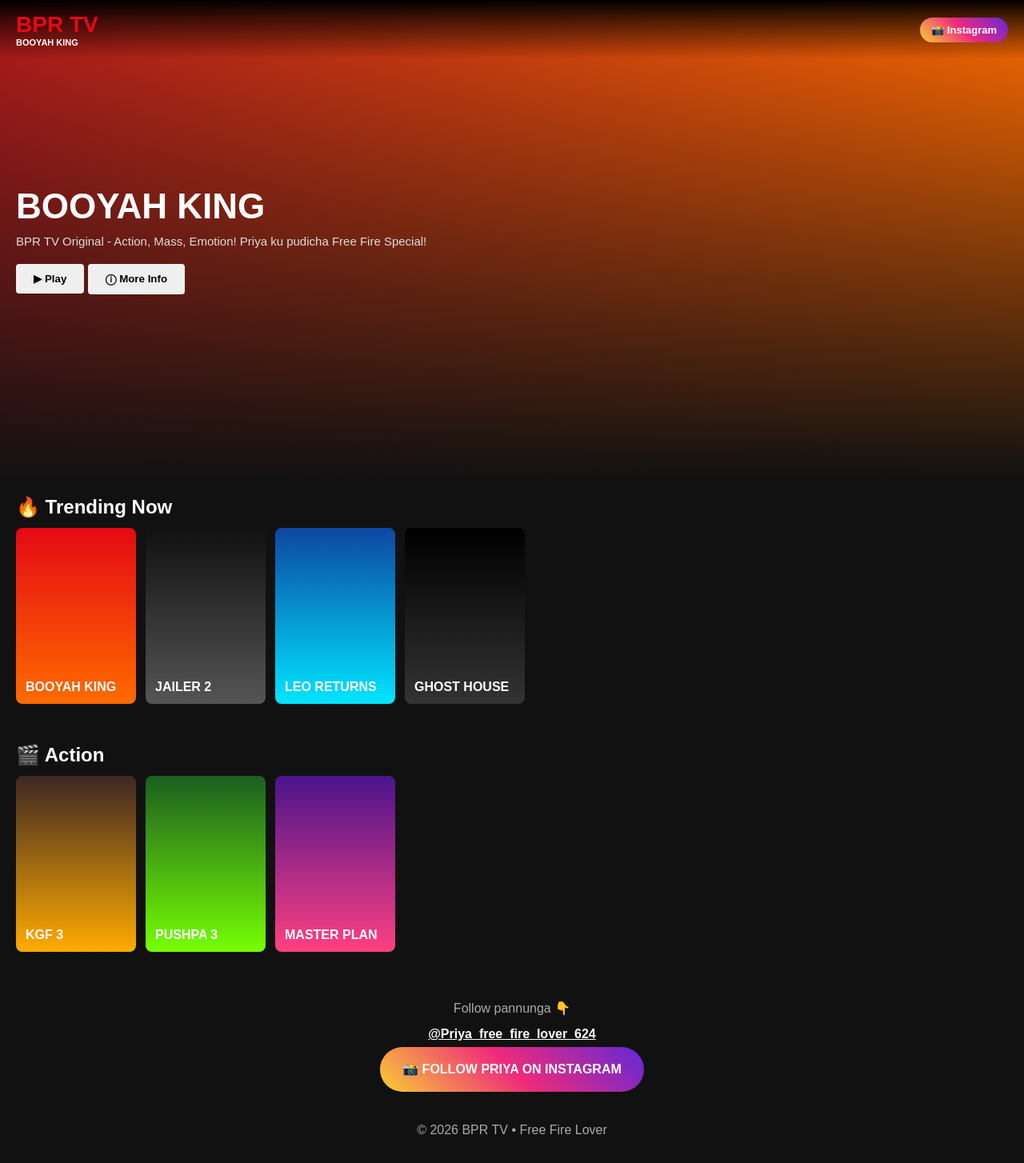
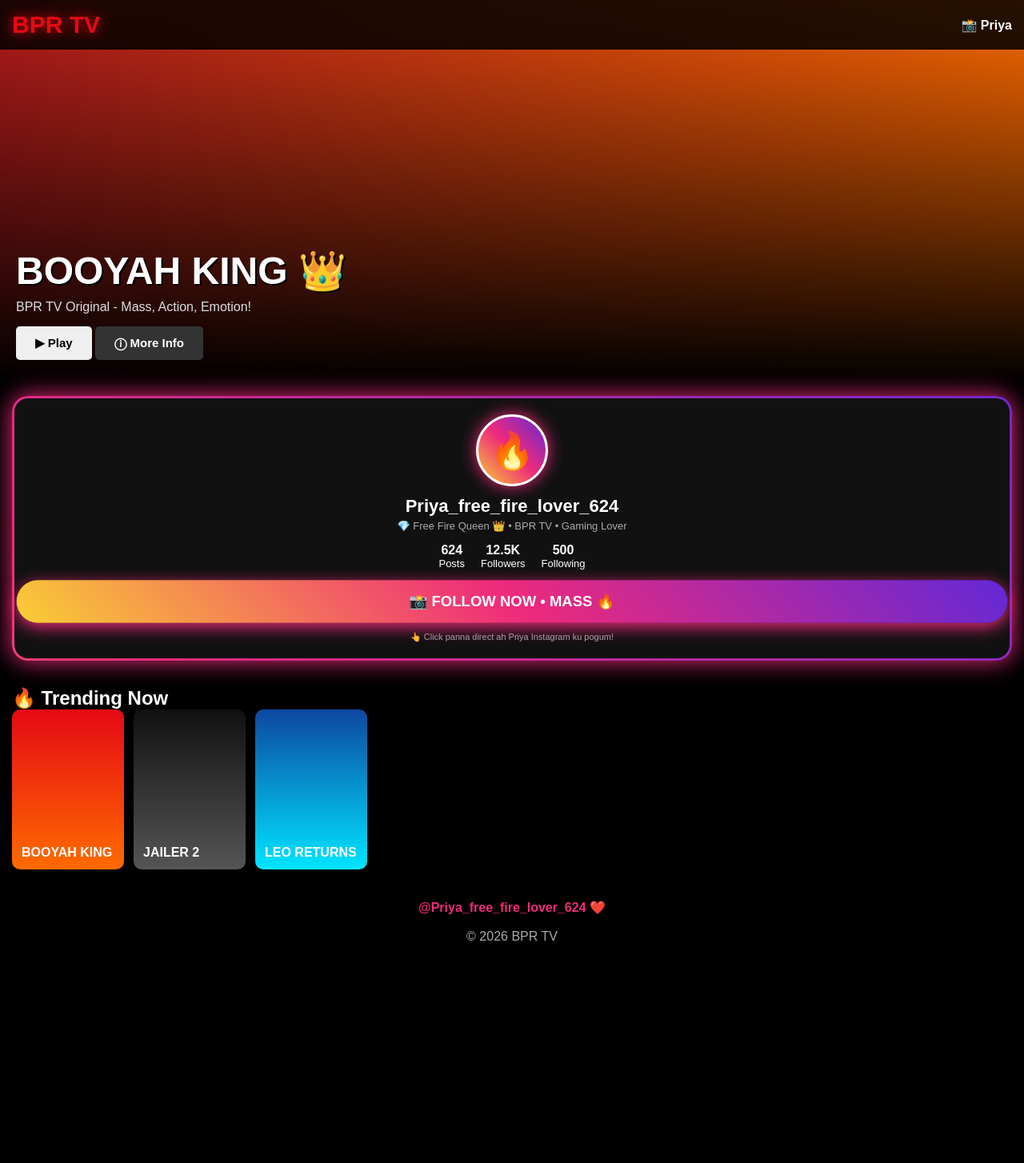
Before and after one commit to priyaboomesh6-eng/bpr-tv, a plain HTML site: page index.html in a window 1280 px wide. Shown: the whole page at 80% size. After the commit the page ends 1200 px from the top, so only its background shows below. Drawn offline with Linux system fonts and the light colour scheme.

Commit message:
Update index.html

```diff
--- a/index.html
+++ b/index.html
@@ -2,56 +2,68 @@
 <html>
 <head>
 <meta name="viewport" content="width=device-width, initial-scale=1.0">
-<title>BPR TV</title>
+<title>BPR TV - MASS</title>
 <style>
 *{margin:0;padding:0;box-sizing:border-box;font-family:Arial}
-body{background:#111;color:#fff}
-.navbar{display:flex;justify-content:space-between;align-items:center;padding:15px 20px;position:fixed;width:100%;background:linear-gradient(#000,transparent);z-index:10}
-.logo{color:#e50914;font-size:28px;font-weight:900}
-.logo span{color:#fff;font-size:11px;display:block}
-.insta{background:linear-gradient(45deg,#f9ce34,#ee2a7b,#6228d7);color:#fff;text-decoration:none;padding:8px 14px;border-radius:20px;font-weight:bold;font-size:13px}
-.hero{height:75vh;background:linear-gradient(to top,#111,transparent),linear-gradient(90deg,#b71c1c,#ff6b00);display:flex;flex-direction:column;justify-content:center;padding:0 20px}
-.hero h1{font-size:44px}
-.hero p{margin:10px 0 20px;color:#ddd;font-size:15px}
-button{padding:11px 22px;border:none;border-radius:4px;font-weight:900}
-.row{padding:20px}
-.row h2{margin-bottom:12px}
-.posters{display:flex;gap:12px;overflow-x:auto;padding-bottom:10px}
-.poster{min-width:150px;height:220px;border-radius:8px;display:flex;align-items:flex-end;padding:12px;font-weight:bold}
-.footer{text-align:center;padding:25px;color:#aaa;line-height:2}
-.follow{display:inline-block;background:linear-gradient(45deg,#f9ce34,#ee2a7b,#6228d7);color:#fff;text-decoration:none;padding:12px 28px;border-radius:30px;font-weight:900}
+body{background:#000;color:#fff}
+.navbar{display:flex;justify-content:space-between;align-items:center;padding:14px 15px;position:fixed;width:100%;background:rgba(0,0,0,.85);z-index:10}
+.logo{color:#e50914;font-size:30px;font-weight:900;text-shadow:0 0 15px #e50914}
+.hero{height:60vh;background:linear-gradient(to top,#000,transparent),linear-gradient(90deg,#b71c1c,#ff6b00);display:flex;flex-direction:column;justify-content:flex-end;padding:20px;padding-bottom:30px}
+.hero h1{font-size:48px;text-shadow:2px 2px 0 #000}
+.hero p{margin:8px 0 15px;color:#ddd}
+button{padding:12px 24px;border:none;border-radius:5px;font-weight:900;font-size:15px}
+.row{padding:18px 15px}
+.posters{display:flex;gap:12px;overflow-x:auto}
+.poster{min-width:140px;height:200px;border-radius:10px;display:flex;align-items:flex-end;padding:12px;font-weight:bold}
+/* MASS INSTA CARD */
+.mass-card{margin:15px;background:linear-gradient(45deg,#f9ce34,#ee2a7b,#6228d7,#f9ce34);background-size:300% 300%;animation:glow 3s infinite;padding:3px;border-radius:20px;box-shadow:0 0 30px #ee2a7b}
+@keyframes glow{0%{background-position:0% 50%}50%{background-position:100% 50%}100%{background-position:0% 50%}}
+.mass-inner{background:#111;border-radius:17px;padding:20px;text-align:center}
+.avatar{width:90px;height:90px;margin:0 auto;background:linear-gradient(45deg,#f9ce34,#ee2a7b,#6228d7);border-radius:50%;display:flex;align-items:center;justify-content:center;font-size:45px;border:3px solid #fff;box-shadow:0 0 20px #ee2a7b}
+.mass-inner h2{margin:12px 0 4px;font-size:22px}
+.mass-inner p{color:#aaa;font-size:13px}
+.stats{display:flex;justify-content:center;gap:20px;margin:14px 0;font-size:13px}
+.stats b{display:block;font-size:16px;color:#fff}
+.follow-mass{display:block;background:linear-gradient(45deg,#f9ce34,#ee2a7b,#6228d7);color:#fff;text-decoration:none;padding:15px;border-radius:30px;font-weight:900;font-size:18px;box-shadow:0 5px 20px #ee2a7b;animation:pulse 1.2s infinite}
+@keyframes pulse{0%{transform:scale(1)}50%{transform:scale(1.05)}100%{transform:scale(1)}}
+.follow-mass:active{transform:scale(.95)}
 </style>
 </head>
 <body>
 <div class="navbar">
-<div class="logo">BPR TV<span>BOOYAH KING</span></div>
-<a class="insta" href="https://instagram.com/Priya_free_fire_lover_624" target="_blank">📸 Instagram</a>
+<div class="logo">BPR TV</div>
+<a href="https://instagram.com/Priya_free_fire_lover_624" target="_blank" style="color:#fff;text-decoration:none;font-weight:bold">📸 Priya</a>
 </div>
 
 <div class="hero">
-<h1>BOOYAH KING</h1>
-<p>BPR TV Original - Action, Mass, Emotion! Priya ku pudicha Free Fire Special!</p>
-<div><button onclick="alert('Playing BOOYAH KING ▶')">▶ Play</button> <button onclick="window.open('https://instagram.com/Priya_free_fire_lover_624','_blank')">ⓘ More Info</button></div>
+<h1>BOOYAH KING 👑</h1>
+<p>BPR TV Original - Mass, Action, Emotion!</p>
+<div><button onclick="alert('Playing BOOYAH KING ▶')">▶ Play</button> <button style="background:#333;color:#fff" onclick="window.open('https://instagram.com/Priya_free_fire_lover_624','_blank')">ⓘ More Info</button></div>
 </div>
 
-<div class="row"><h2>🔥 Trending Now</h2><div class="posters">
-<div class="poster" style="background:linear-gradient(#e50914,#ff6b00)" onclick="alert('Playing BOOYAH KING')">BOOYAH KING</div>
-<div class="poster" style="background:linear-gradient(#111,#555)" onclick="alert('Playing JAILER 2')">JAILER 2</div>
-<div class="poster" style="background:linear-gradient(#0d47a1,#00e5ff)" onclick="alert('Playing LEO RETURNS')">LEO RETURNS</div>
-<div class="poster" style="background:linear-gradient(#000,#333)" onclick="alert('Playing GHOST HOUSE')">GHOST HOUSE</div>
+<!-- MASS INSTA -->
+<div class="mass-card"><div class="mass-inner">
+<div class="avatar">🔥</div>
+<h2>Priya_free_fire_lover_624</h2>
+<p>💎 Free Fire Queen 👑 • BPR TV • Gaming Lover</p>
+<div class="stats">
+<div><b>624</b>Posts</div>
+<div><b>12.5K</b>Followers</div>
+<div><b>500</b>Following</div>
+</div>
+<a class="follow-mass" href="https://instagram.com/Priya_free_fire_lover_624" target="_blank">📸 FOLLOW NOW • MASS 🔥</a>
+<p style="margin-top:12px;font-size:11px">👆 Click panna direct ah Priya Instagram ku pogum!</p>
 </div></div>
 
-<div class="row"><h2>🎬 Action</h2><div class="posters">
-<div class="poster" style="background:linear-gradient(#3e2723,#ffab00)">KGF 3</div>
-<div class="poster" style="background:linear-gradient(#1b5e20,#76ff03)">PUSHPA 3</div>
-<div class="poster" style="background:linear-gradient(#4a148c,#ff4081)">MASTER PLAN</div>
+<div class="row"><h2>🔥 Trending Now</h2><div class="posters">
+<div class="poster" style="background:linear-gradient(#e50914,#ff6b00)">BOOYAH KING</div>
+<div class="poster" style="background:linear-gradient(#111,#555)">JAILER 2</div>
+<div class="poster" style="background:linear-gradient(#0d47a1,#00e5ff)">LEO RETURNS</div>
 </div></div>
 
-<div class="footer">
-Follow pannunga 👇<br>
-<a href="https://instagram.com/Priya_free_fire_lover_624" target="_blank" style="color:#fff;font-weight:bold">@Priya_free_fire_lover_624</a><br>
-<a class="follow" href="https://instagram.com/Priya_free_fire_lover_624" target="_blank">📸 FOLLOW PRIYA ON INSTAGRAM</a>
-<br><br>© 2026 BPR TV • Free Fire Lover
+<div style="text-align:center;padding:20px;color:#aaa">
+<a href="https://instagram.com/Priya_free_fire_lover_624" target="_blank" style="color:#ee2a7b;font-weight:bold;text-decoration:none;font-size:16px">@Priya_free_fire_lover_624 ❤️</a>
+<br><br>© 2026 BPR TV
 </div>
 </body>
 </html>
```
